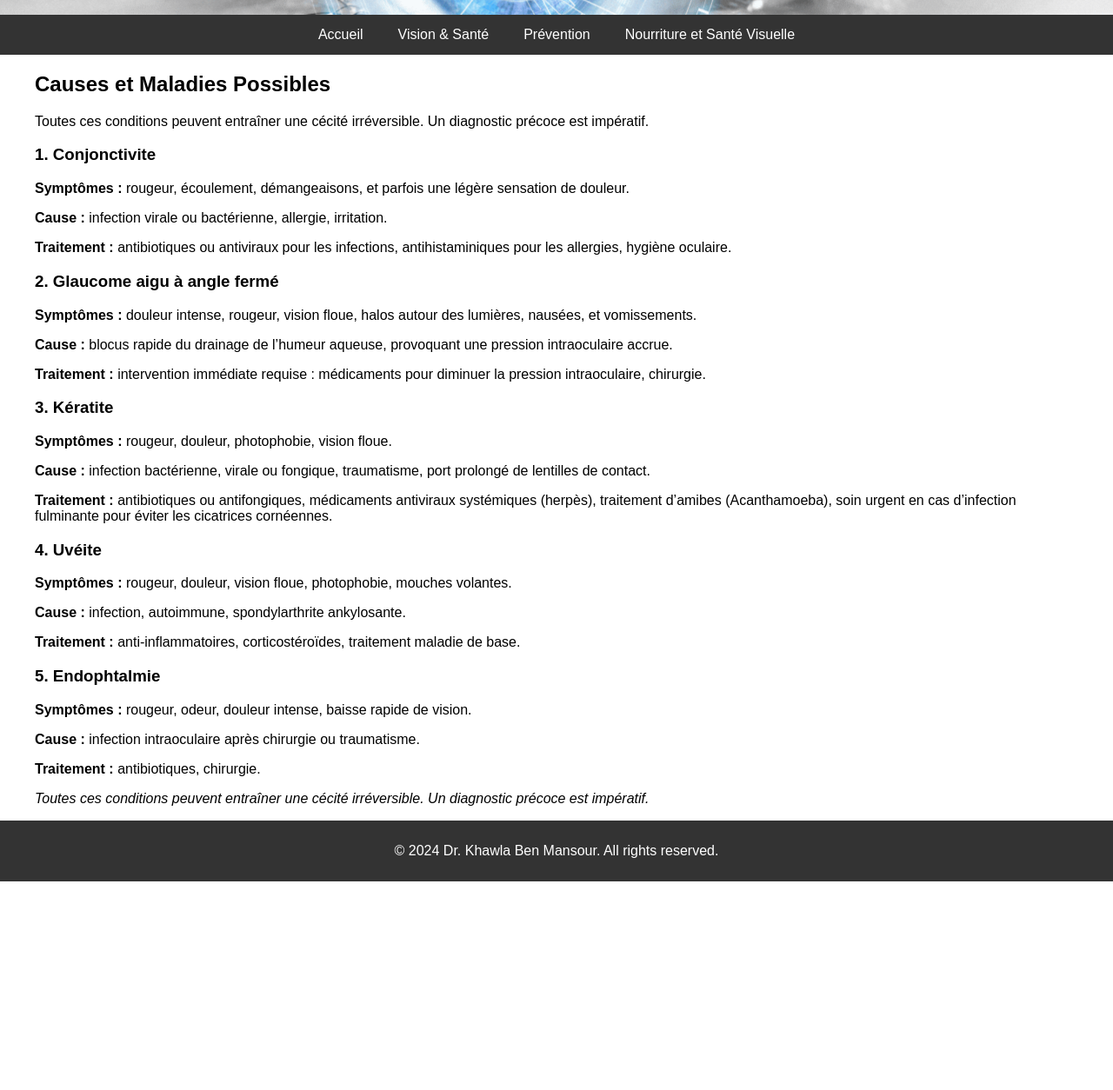
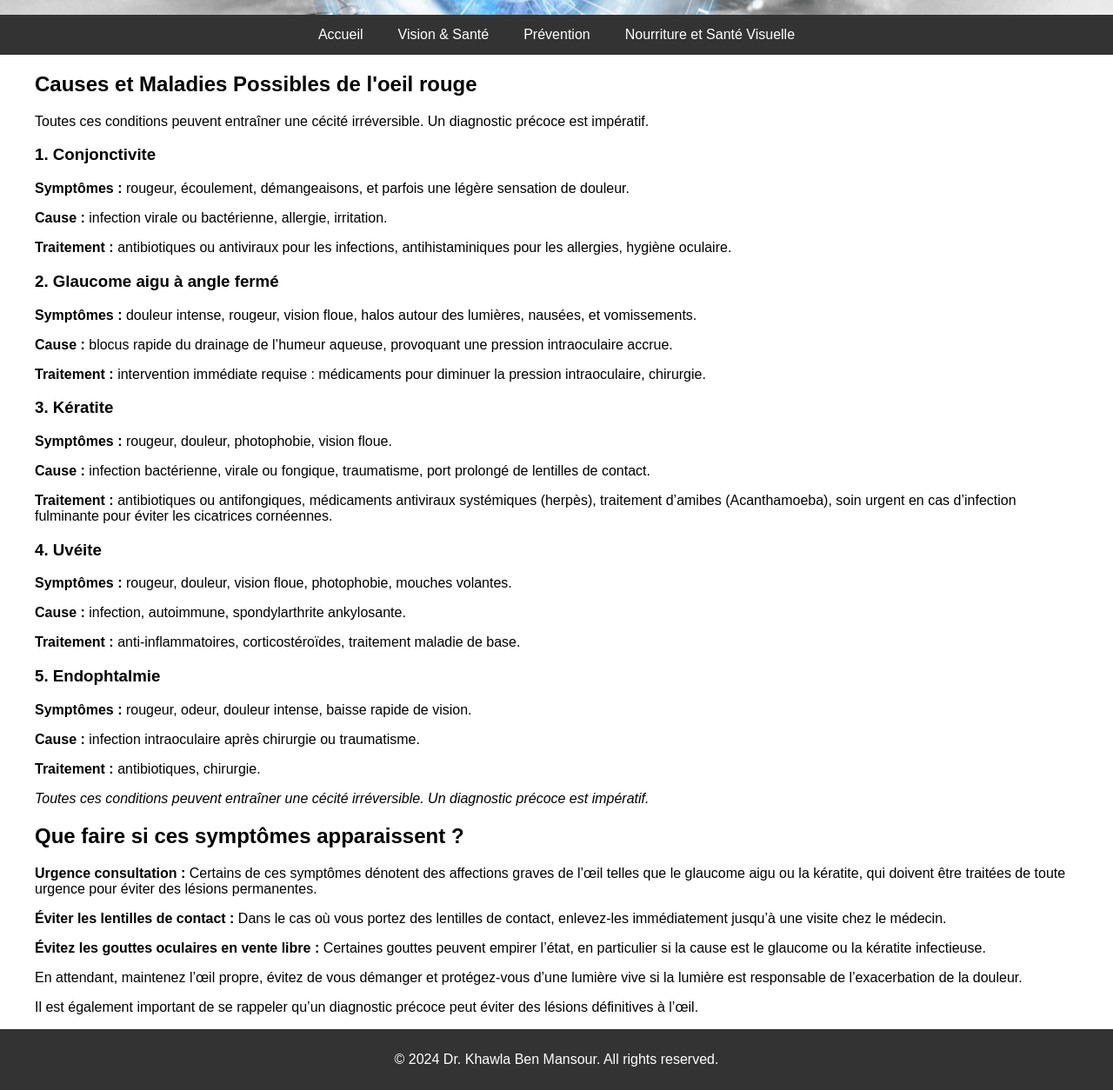
Before and after one commit to MaxelXA/KhawlaBenMansour, a website: page Conseils.html in a window 1280 px wide. Shown: the part 137-1391 px from the top of the page at 87% size. Before the commit the page ends 1151 px from the top, so only its background shows below. Drawn offline with Linux system fonts and the light colour scheme.

Commit message:
Update Conseils.html

```diff
--- a/Conseils.html
+++ b/Conseils.html
@@ -23,7 +23,7 @@
 
 <div class="container">
     <section id="vision-sante">
-        <h2>Causes et Maladies Possibles</h2>
+        <h2>Causes et Maladies Possibles de l'oeil rouge</h2>
         <p>Toutes ces conditions peuvent entraîner une cécité irréversible. Un diagnostic précoce est impératif.</p>
 
         <h3>1. Conjonctivite</h3>
@@ -52,8 +52,16 @@
         <p><strong>Traitement :</strong> antibiotiques, chirurgie.</p>
 
         <p><em>Toutes ces conditions peuvent entraîner une cécité irréversible. Un diagnostic précoce est impératif.</em></p>
+
+        <h2>Que faire si ces symptômes apparaissent ?</h2>
+        <p><strong>Urgence consultation :</strong> Certains de ces symptômes dénotent des affections graves de l’œil telles que le glaucome aigu ou la kératite, qui doivent être traitées de toute urgence pour éviter des lésions permanentes.</p>
+        <p><strong>Éviter les lentilles de contact :</strong> Dans le cas où vous portez des lentilles de contact, enlevez-les immédiatement jusqu’à une visite chez le médecin.</p>
+        <p><strong>Évitez les gouttes oculaires en vente libre :</strong> Certaines gouttes peuvent empirer l’état, en particulier si la cause est le glaucome ou la kératite infectieuse.</p>
+        <p>En attendant, maintenez l’œil propre, évitez de vous démanger et protégez-vous d’une lumière vive si la lumière est responsable de l’exacerbation de la douleur.</p>
+        <p>Il est également important de se rappeler qu’un diagnostic précoce peut éviter des lésions définitives à l’œil.</p>
     </section>
 </div>
+
     <footer>
         <p>&copy; 2024 Dr. Khawla Ben Mansour. All rights reserved.</p>
     </footer>
```
